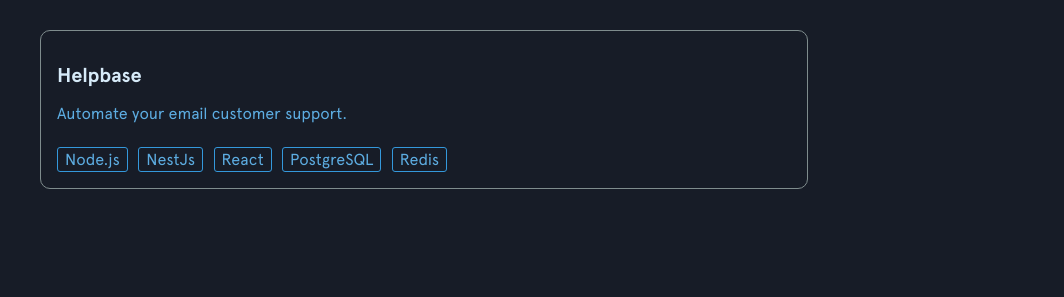
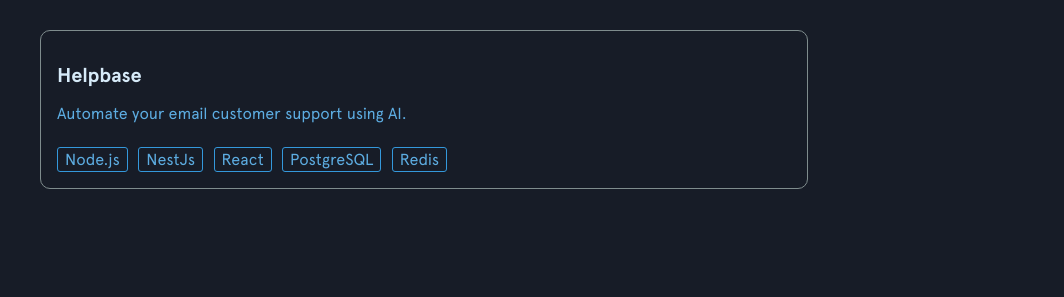
Before and after one commit to emptstr/jordangaston.github.io, a Jekyll site: the page built from index.html, in a window 1280 px wide and 900 px high, scrolled down 3461 px. Shown: the part 156-453 px from the top of the window, without its empty margins (216-1280 px from the left). Built offline with Jekyll 4.4.1, drawn with Linux system fonts in a browser that asks for light colours; nearby versions of some CDN libraries.

Commit message:
Edit Helpbase description

```diff
--- a/index.html
+++ b/index.html
@@ -76,7 +76,7 @@
             <section class="project stack">
                 <div class="title stack">
                     <a class="project-link" href="https://helpbase.ai">Helpbase</a>
-                    <h3 class="tagline">Automate your email customer support.</h3>
+                    <h3 class="tagline">Automate your email customer support using AI.</h3>
                 </div>
                 <div class="tags cluster">
                     <span class="tag">Node.js</span>
```
